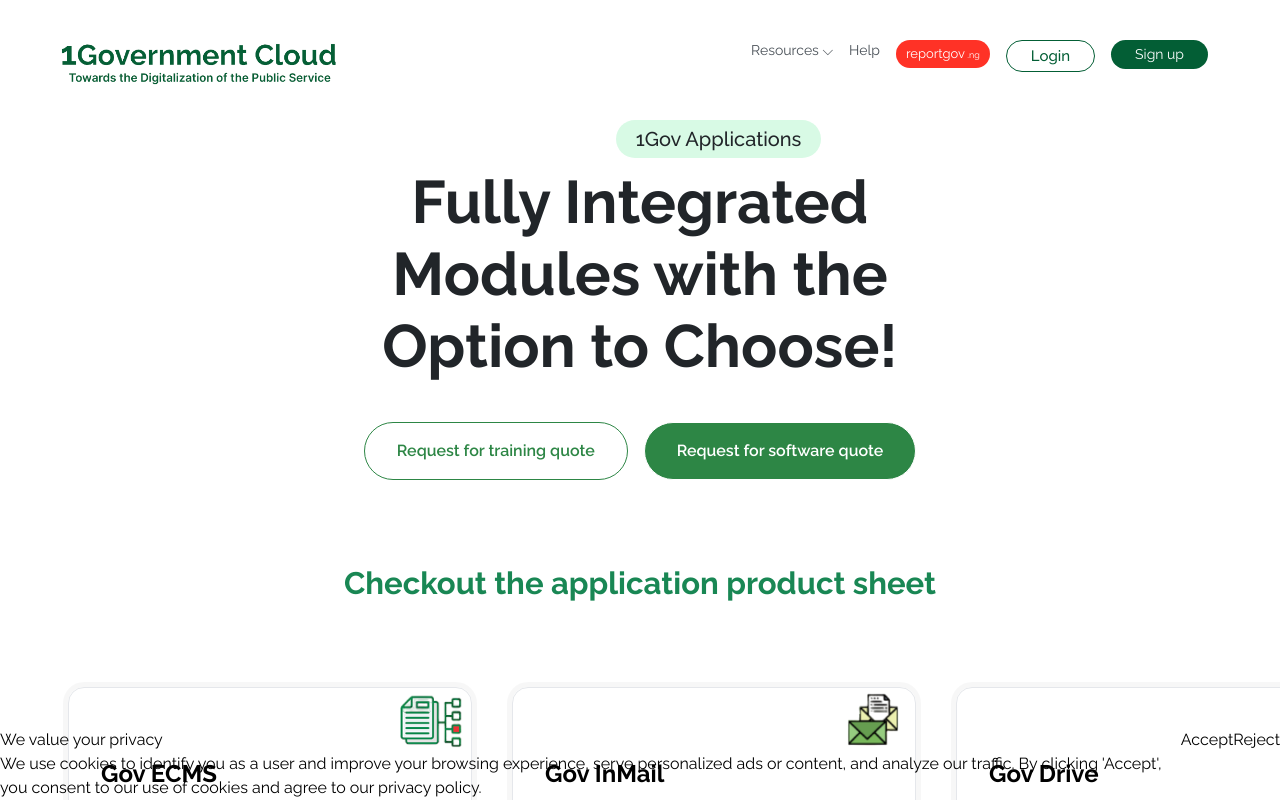
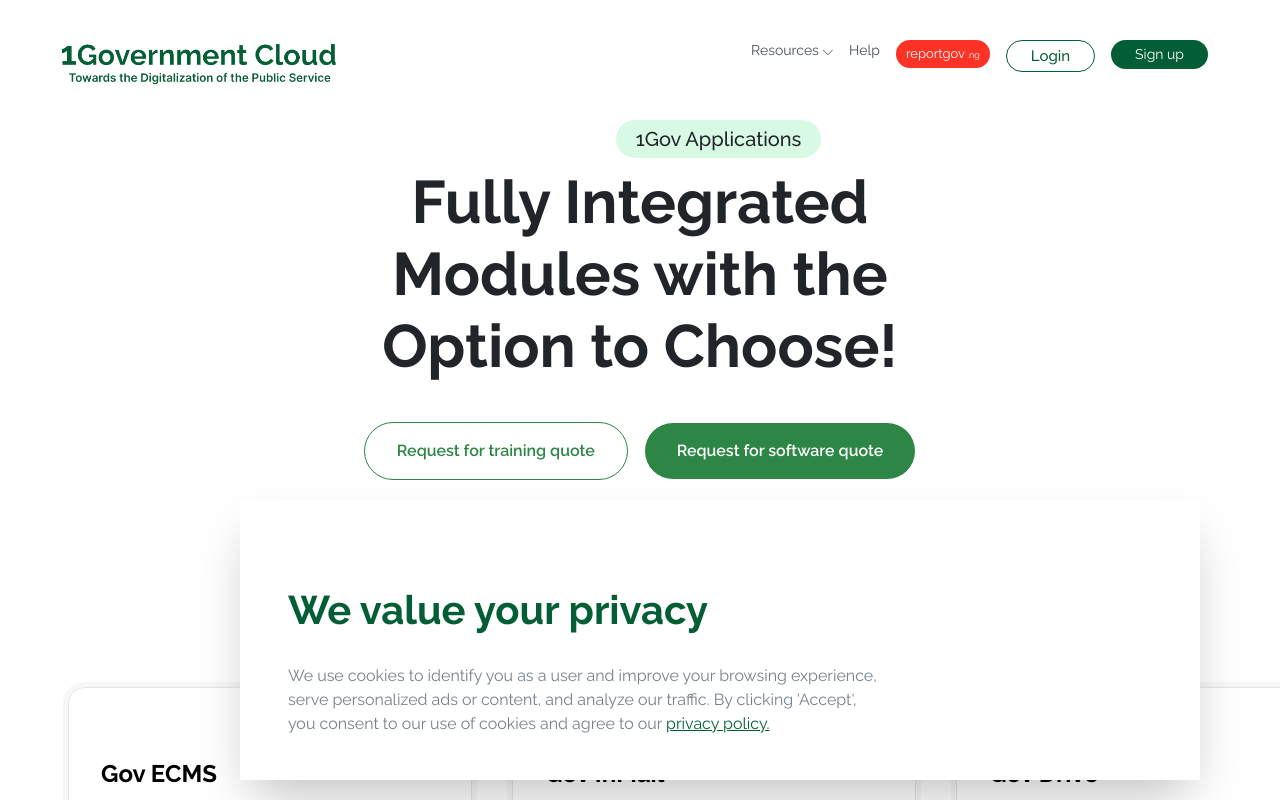
Before and after one commit to aleroboyo/1GovWebsiteClone, a React (Vite) app in the folder 1gov-clone/: page / in a window 1280 px wide. Shown: the top 800 px of the page. Built offline with nearby package versions, Linux system fonts and the light colour scheme.

Commit message:
Cookie Alert Update

```diff
--- a/1gov-clone/src/components/CookieAlert.tsx
+++ b/1gov-clone/src/components/CookieAlert.tsx
@@ -7,17 +7,17 @@ const CookieAlert = () => {
     return (
         <>
         {showAlert &&
-            <div className="position: fixed bottom-0 lg:flex">
+            <div className="position: fixed bottom-0 bg-white h-100 mb-5 mr-8 ml-8 shadow-2xl text-center pl-18 pr-18 lg:flex lg:h-70 lg:text-left lg:pl-12 lg:w-[60rem] lg:ml-[15rem]">
                 <div>
-                    <p>We value your privacy</p>
-                    <p>We use cookies to identify you as a user and improve your browsing experience, serve personalized ads or content, and analyze our traffic. By clicking 'Accept', you consent to our use of cookies and agree to our <Link to=''>privacy policy.</Link> </p>
+                    <p className="text-[40px] text-[#035E35] font-extrabold mt-20 mb-6">We value your privacy</p>
+                    <p className="text-[16px] text-[#76808B] lg:mr-14">We use cookies to identify you as a user and improve your browsing experience, serve personalized ads or content, and analyze our traffic. By clicking 'Accept', you consent to our use of cookies and agree to our <Link to='' className="text-[#035E35] underline">privacy policy.</Link> </p>
                 </div>
-                <div className="flex">
+                <div className=" gap-8 flex text-[40px] lg:position: relative bottom-[100rem]">
                     <div>
-                        <button onClick={() => (setShowAlert(false))}>Accept</button>
+                        <button onClick={() => (setShowAlert(false))} className="text-white bg-[#035E35] text-[14px] pt-3 pb-3 pr-8 pl-8 rounded-full">Accept</button>
                     </div>
                     <div>
-                        <button onClick={() => (setShowAlert(false))}>Reject</button>
+                        <button onClick={() => (setShowAlert(false))} className="text-[#035E35] underline text-[18px]">Reject</button>
                     </div>
                 </div>
             </div>}
```
